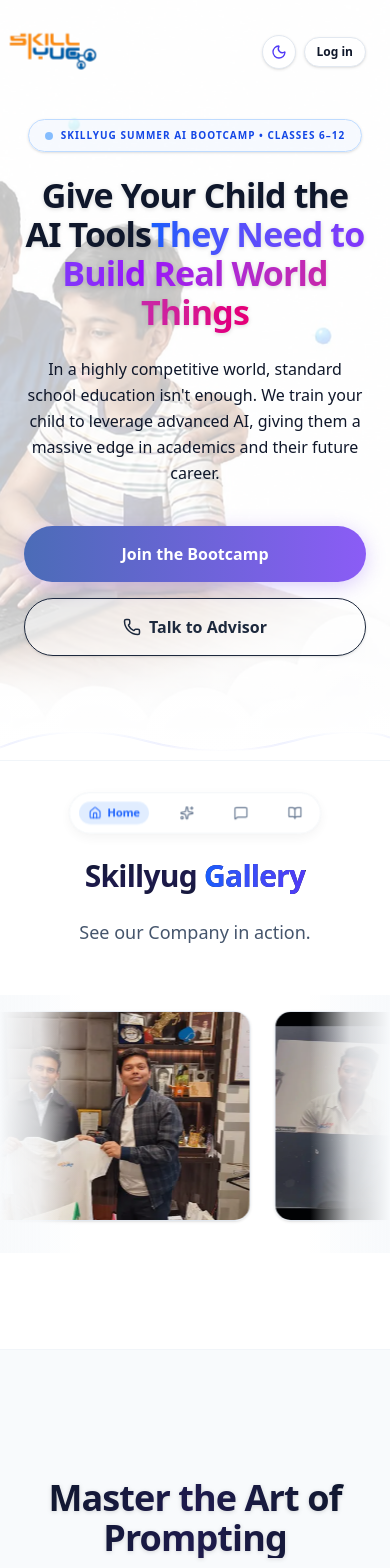
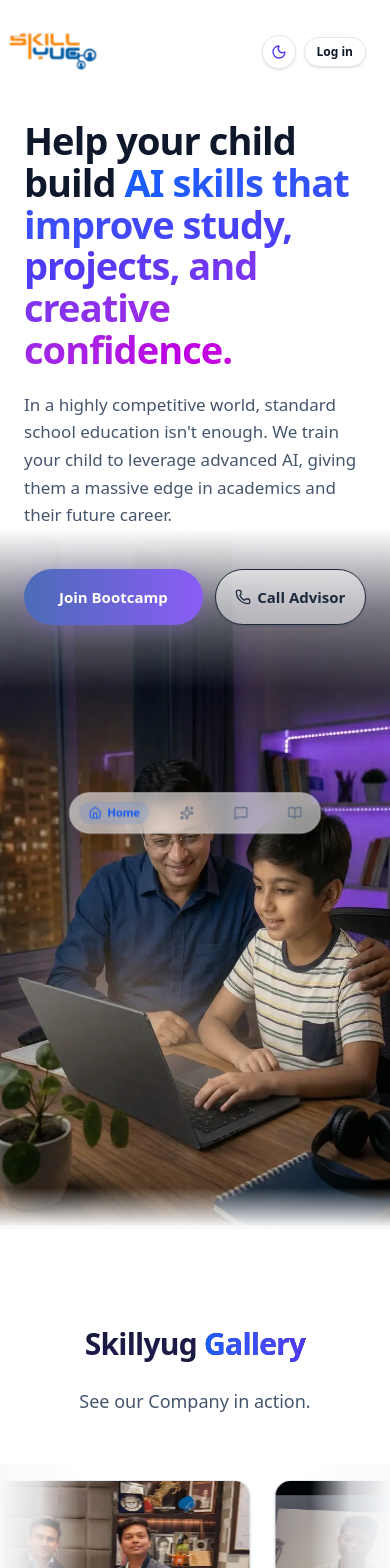
Before and after one commit to parv43/skillyugweb, a Next.js app: page / in a window 390 px wide. Shown: the top 1568 px of the page. Built offline with nearby package versions, Linux system fonts and the light colour scheme; no server answers.

Commit message:
revert mobile hero section to previous optimized layout with mobile-optimized graphic

```diff
--- a/src/components/HeroSection.tsx
+++ b/src/components/HeroSection.tsx
@@ -5,6 +5,90 @@ import Link from "next/link"
 import Image from "next/image"
 import { useAccessControl } from "@/hooks/useAccessControl"
 import { Phone } from "lucide-react"
+
+// ─── Mobile-Only Hero ───────────────────────────────────────────────────────
+function MobileHero() {
+  const { isLoggedIn, hasSlot, loading } = useAccessControl()
+
+  return (
+    <section className="relative min-h-[90vh] pt-[120px] pb-0 flex flex-col justify-start bg-white dark:bg-[#0a0f1c] overflow-hidden">
+      {/* Subtle Background Glows matching the screenshot */}
+      <div className="absolute inset-0 pointer-events-none -z-10">
+        <div className="absolute top-[5%] left-[0%] w-[300px] h-[300px] bg-purple-600/5 dark:bg-purple-600/10 rounded-full blur-[100px]" />
+      </div>
+
+      <div className="px-6 relative z-20 w-full flex flex-col items-start text-left">
+        {/* Header Copy */}
+        <h2
+          className="text-[38px] font-extrabold leading-[1.1] tracking-tight mb-5 text-slate-900 dark:text-white"
+        >
+          Help your child build <span className="text-transparent bg-clip-text bg-gradient-to-r from-blue-600 via-indigo-600 to-fuchsia-600 dark:from-blue-400 dark:via-indigo-400 dark:to-fuchsia-400">
+            AI skills that improve study, projects, and creative confidence.
+          </span>
+        </h2>
+        <p
+          className="text-slate-600 dark:text-slate-300 text-[17px] leading-relaxed max-w-sm mb-10 font-normal"
+        >
+          In a highly competitive world, standard school education isn&apos;t enough. We train your child to leverage advanced AI, giving them a massive edge in academics and their future career.
+        </p>
+
+        {/* CTAs */}
+        <div className="w-full mb-6">
+          {!loading && !hasSlot ? (
+            <div className="flex gap-3 w-full">
+              <Link
+                href={isLoggedIn ? "/book-slot" : "/signup?redirect=/book-slot"}
+                className="flex-[1.25] py-4 px-4 rounded-full text-[15px] sm:text-[17px] font-bold text-white text-center active:scale-95 transition-transform flex items-center justify-center"
+                style={{
+                  background: "linear-gradient(90deg, #4b6cb7 0%, #8b5cf6 100%)",
+                  boxShadow: "0 4px 20px rgba(139,92,246,0.3)"
+                }}
+              >
+                Join Bootcamp
+              </Link>
+              <a
+                href="tel:7835049710"
+                className="flex-1 py-4 px-4 rounded-full text-[15px] sm:text-[17px] font-bold text-slate-800 dark:text-slate-200 text-center active:scale-95 transition-all border border-slate-350 dark:border-white/20 bg-white/50 dark:bg-white/5 flex items-center justify-center gap-1.5 shadow-sm"
+              >
+                <Phone size={16} />
+                Call Advisor
+              </a>
+            </div>
+          ) : (
+            !loading && (
+              <a
+                href="tel:7835049710"
+                className="w-full py-4 px-4 rounded-full text-[15px] sm:text-[17px] font-bold text-slate-800 dark:text-slate-200 text-center active:scale-95 transition-all border border-slate-350 dark:border-white/20 bg-white/50 dark:bg-white/5 flex items-center justify-center gap-1.5 shadow-sm"
+              >
+                <Phone size={16} />
+                Talk to Advisor
+              </a>
+            )
+          )}
+        </div>
+      </div>
+
+      {/* Full-width Hero Image bleeding to edges */}
+      <div
+        className="relative w-full mt-[-120px] flex items-end justify-center z-10"
+      >
+        <Image
+          src="/hero-mobile-optimized.webp"
+          alt="Father and son learning AI together on a laptop"
+          width={800}
+          height={1376}
+          className="w-full h-auto object-cover object-top"
+          priority
+          sizes="100vw"
+          quality={85}
+        />
+        {/* Connection gradients: Top for text legibility, Bottom for section transition */}
+        <div className="absolute inset-x-0 top-0 h-40 bg-gradient-to-b from-white via-white/40 to-transparent dark:from-[#0a0f1c] dark:via-[#0a0f1c]/40 to-transparent pointer-events-none" />
+        <div className="absolute inset-x-0 bottom-0 h-10 bg-gradient-to-t from-white to-transparent dark:from-[#0a0f1c] dark:to-transparent pointer-events-none" />
+      </div>
+    </section>
+  )
+}
 
 export default function HeroSection() {
   const { isLoggedIn, hasSlot, loading } = useAccessControl()
@@ -24,8 +108,13 @@ export default function HeroSection() {
 
   return (
     <>
-      {/* ── Responsive Unified Hero Section ── */}
-      <section className="relative w-full min-h-[90vh] lg:min-h-[95vh] flex items-center bg-white dark:bg-[#0a0f1c] overflow-hidden pt-24 pb-20">
+      {/* ── Mobile Hero (< md) ── */}
+      <div className="md:hidden">
+        <MobileHero />
+      </div>
+
+      {/* ── Responsive Unified Hero Section (Desktop only: md and up) ── */}
+      <section className="hidden md:flex relative w-full min-h-[90vh] lg:min-h-[95vh] items-center bg-white dark:bg-[#0a0f1c] overflow-hidden pt-24 pb-20">
 
         {/* Full-bleed Background Image with priority loading for LCP optimization */}
         <div className="absolute inset-0 pointer-events-none z-0">
```
